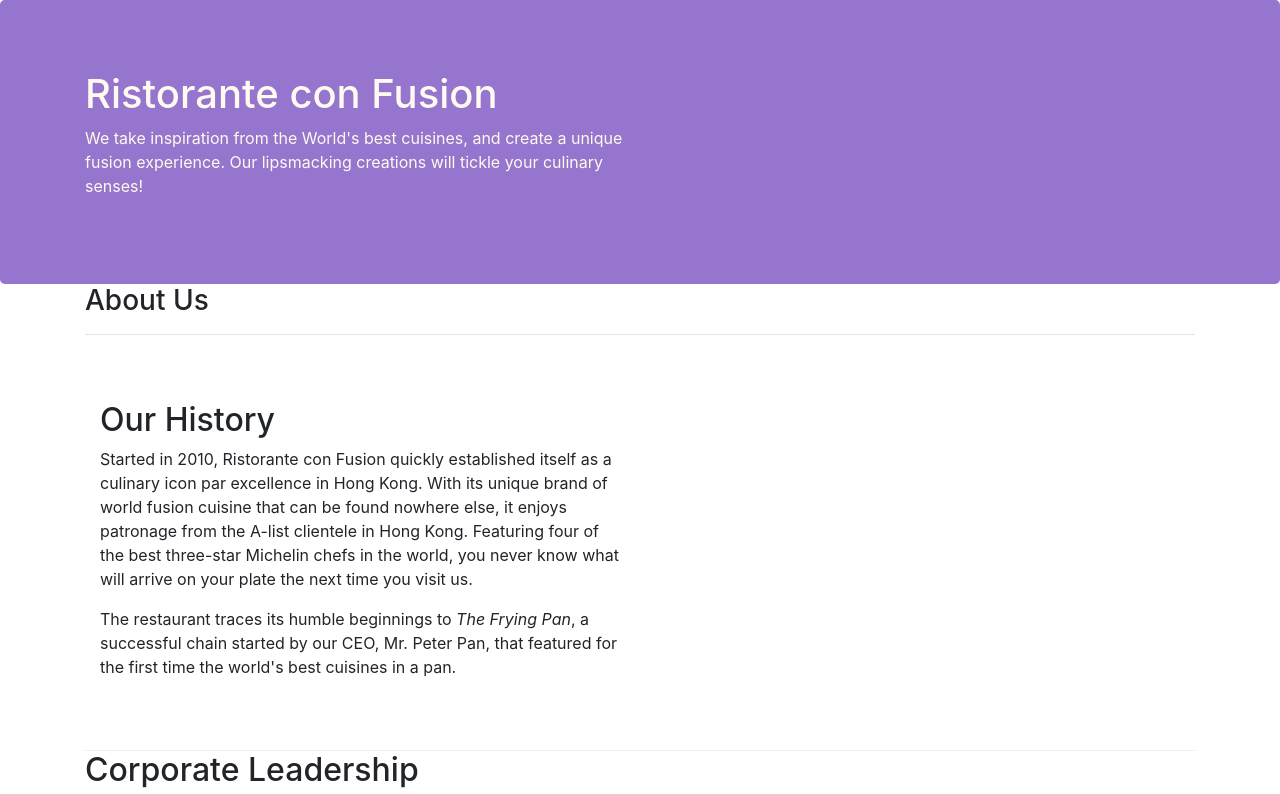
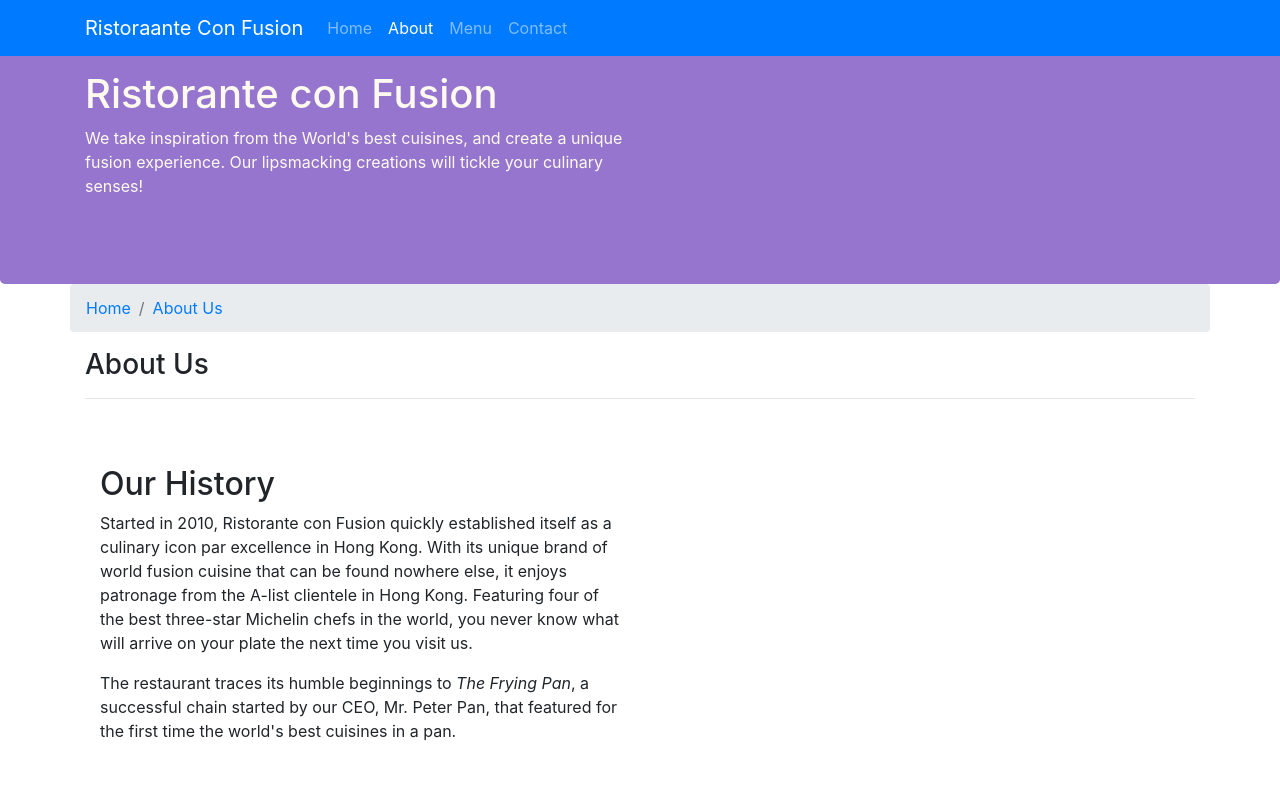
Before and after one commit to Nandasaikishor/Project-Restaurant, a website: page aboutus.html in a window 1280 px wide. Shown: the top 794 px of the page. Drawn offline with nearby package versions, Linux system fonts and the light colour scheme.

Commit message:
Bootstrap and breadcrumbs

```diff
--- a/aboutus.html
+++ b/aboutus.html
@@ -17,6 +17,24 @@
 
 <body>
 
+        <nav class="navbar navbar-dark bg-primary navbar-expand-sm  fixed-top">
+
+        <div class="container">
+           <button class="navbar-toggler" type="button" data-toggle="collapse" data-target="#Navbar">
+               <span class="navbar-toggler-icon"></span>
+           </button>
+            <a class="navbar-brand " href="index.html">Ristoraante Con Fusion</a>
+            <div class="collapse navbar-collapse" id="Navbar">
+            <ul class="navbar-nav mr-auto">
+                <li class="nav-item "><a class="nav-link" href="index.html" >Home</a></li>
+                <li class="nav-item active"><a class="nav-link" href="#">About</a></li>
+                <li class="nav-item"><a class="nav-link" href="#">Menu</a></li>
+                <li class="nav-item"><a class="nav-link" href="#">Contact</a></li>
+            </ul>
+        </div>
+        </div>
+    </nav>
+
     <header class="jumbotron">
         <div class="container">
             <div class="row">
@@ -31,8 +49,12 @@
     </header>
 
     <div  class="container">
-        <div>
-            <div>
+        <div class="row">
+           <ol class="col-12 breadcrumb">
+               <li class="breadcrumb-item"><a href="index.html">Home</a></li>
+                     <li class="breadcrumb-item active"><a href="index.html">About Us</a></li>
+           </ol>
+            <div class="col-12">
                <h3>About Us</h3>
                <hr>
             </div>
@@ -70,7 +92,7 @@
                 <div class="col-4 offset-1 col-sm-2">
                     <h5>Links</h5>
                     <ul class="list-unstyled">
-                        <li><a href="#">Home</a></li>
+                        <li><a href="index.html">Home</a></li>
                         <li><a href="#">About</a></li>
                         <li><a href="#">Menu</a></li>
                         <li><a href="#">Contact</a></li>
--- a/css/styles.css
+++ b/css/styles.css
@@ -28,3 +28,8 @@
     margin: 0px;
     color: #0f0f0f;
 }
+
+body (
+   padding: 50px 0px 0px 0px;
+   z-index: 0;
+)
```
Also changed, not shown: index.html (+21 -3 lines), 1 other file.
